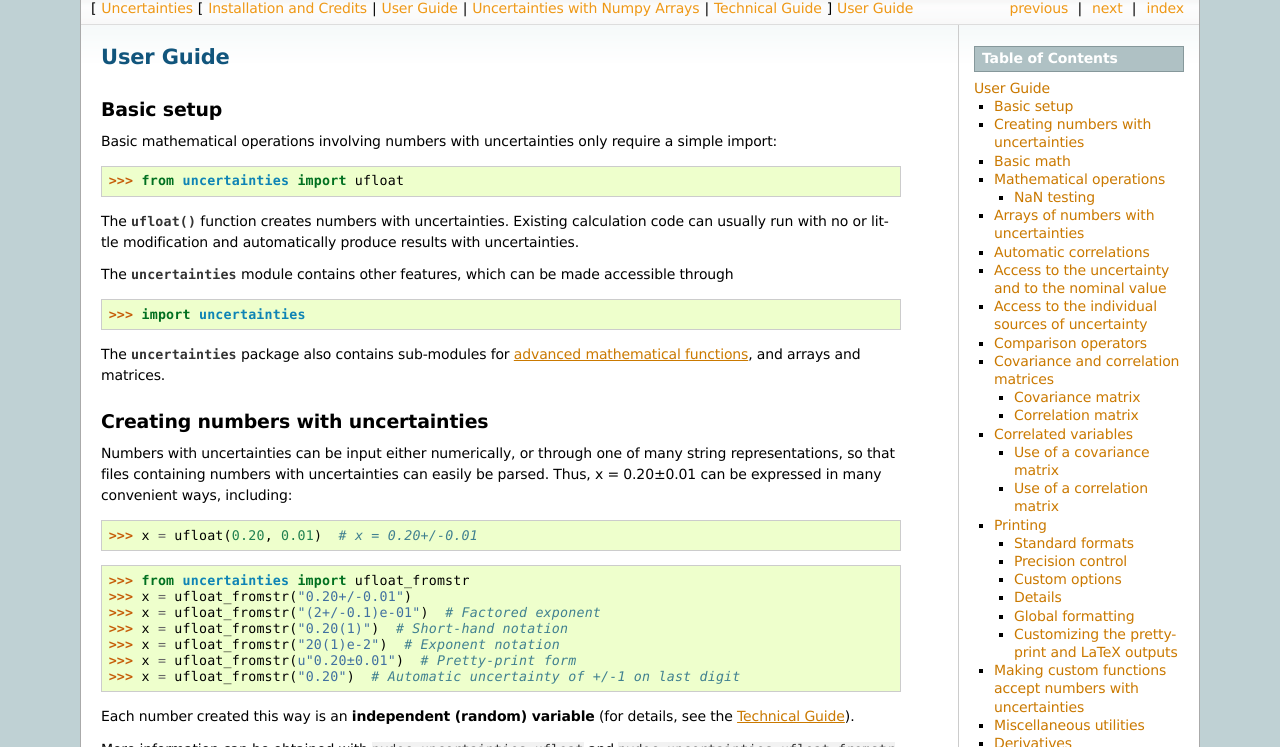
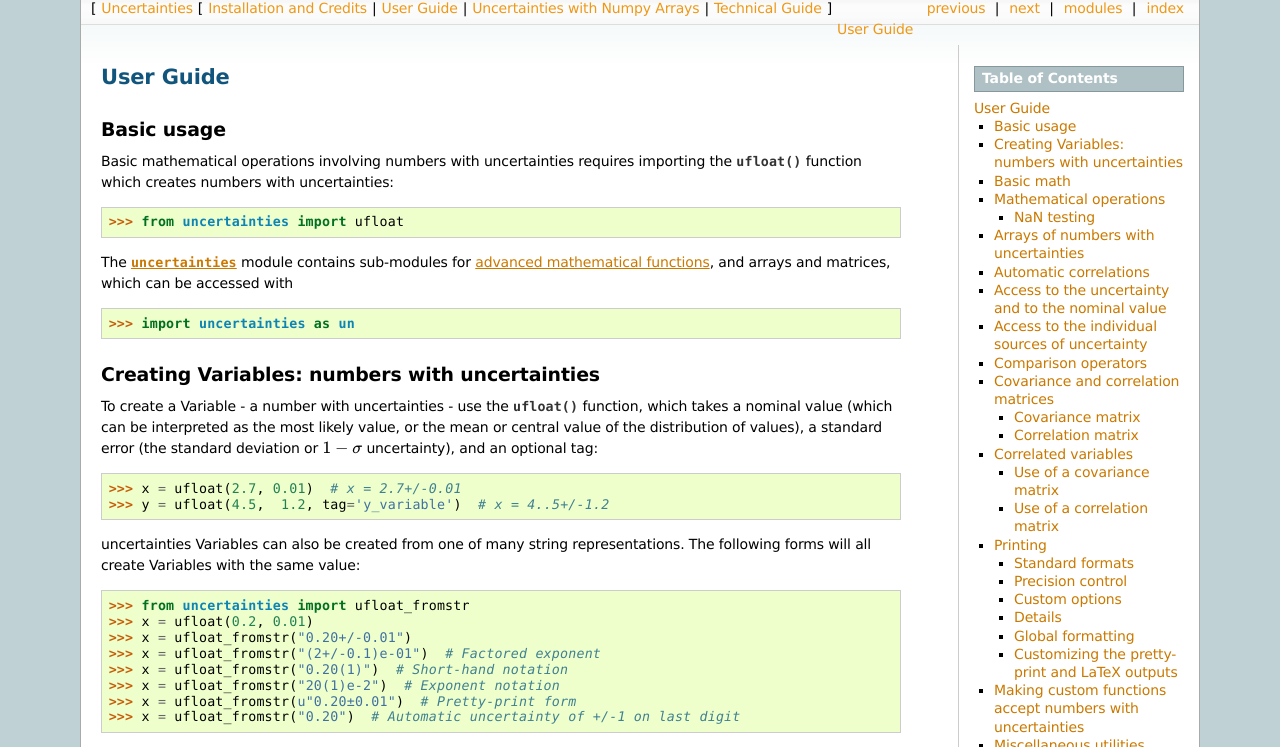
Before and after one commit to lmfit/uncertainties, a Sphinx documentation site: the page built from doc/user_guide.rst, in a window 1280 px wide and 1400 px high. Shown: the part 112-859 px from the top of the window. Built offline with Sphinx 7.4.7, drawn with Linux system fonts in a browser that asks for light colours; pages that are not in the unit, such as notebooks, are missing from menus; some of the changed text lies outside the part shown; grey boxes are pictures that could not be loaded.

Commit message:
updates for user_guide

```diff
--- a/doc/user_guide.rst
+++ b/doc/user_guide.rst
@@ -6,44 +6,43 @@
 ==========
 
 
-Basic setup
+Basic usage
 ===========
 
-Basic mathematical operations involving numbers with uncertainties
-only require a simple import:
+Basic mathematical operations involving numbers with uncertainties requires
+importing the :func:`ufloat` function which creates numbers with uncertainties:
 
 >>> from uncertainties import ufloat
 
-The :func:`ufloat` function creates numbers with uncertainties. Existing
-calculation code can usually run with no or little modification and
-automatically produce results with uncertainties.
+The :mod:`uncertainties` module contains sub-modules for :ref:`advanced
+mathematical functions <advanced math operations>`, and :doc:`arrays and
+matrices <numpy_guide>`, which can be accessed with
 
-.. The "import uncertainties" is put here because some examples requires
-   uncertainties to have been imported (and not only ufloat).
-
-The :mod:`uncertainties` module contains other features, which can be
-made accessible through
-
->>> import uncertainties
-
-The :mod:`uncertainties` package also contains sub-modules for
-:ref:`advanced mathematical functions <advanced math operations>`, and
-:doc:`arrays and matrices <numpy_guide>`.
+>>> import uncertainties as un
 
 .. index::
    pair: number with uncertainty; creation
 
-Creating numbers with uncertainties
-===================================
+Creating Variables: numbers with uncertainties
+================================================
 
-Numbers with uncertainties can be input either numerically, or through
-one of many string representations, so that files containing numbers
-with uncertainties can easily be parsed.  Thus, x = 0.20±0.01 can be
-expressed in many convenient ways, including:
+.. module:: uncertainties
 
->>> x = ufloat(0.20, 0.01)  # x = 0.20+/-0.01
+To create a Variable - a number with uncertainties - use the :func:`ufloat`
+function, which takes a nominal value (which can be interpreted as the most
+likely value, or the mean or central value of the distribution of values), a
+standard error (the standard deviation or :math:`1-\sigma` uncertainty), and an
+optional tag:
+
+>>> x = ufloat(2.7, 0.01)  # x = 2.7+/-0.01
+>>> y = ufloat(4.5,  1.2, tag='y_variable')  # x = 4..5+/-1.2
+
+uncertainties Variables can also be created from one of many
+string representations.  The following forms will all create Variables with the
+same value:
 
 >>> from uncertainties import ufloat_fromstr
+>>> x = ufloat(0.2, 0.01)
 >>> x = ufloat_fromstr("0.20+/-0.01")
 >>> x = ufloat_fromstr("(2+/-0.1)e-01")  # Factored exponent
 >>> x = ufloat_fromstr("0.20(1)")  # Short-hand notation
@@ -51,12 +50,10 @@
 >>> x = ufloat_fromstr(u"0.20±0.01")  # Pretty-print form
 >>> x = ufloat_fromstr("0.20")  # Automatic uncertainty of +/-1 on last digit
 
-Each number created this way is an **independent (random) variable**
-(for details, see the :ref:`Technical Guide <math_def_num_uncert>`).
 
-More information can be obtained with ``pydoc uncertainties.ufloat``
-and ``pydoc uncertainties.ufloat_fromstr`` ("20(1)×10\ :sup:`-2`\ " is
-also recognized, etc.).
+.. autofunction:: ufloat
+
+.. autofunction:: ufloat_fromstr
 
 
 Basic math
@@ -64,8 +61,9 @@
 
 Calculations can be performed directly, as with regular real numbers:
 
+>>> x = ufloat(0.2, 0.01)
 >>> square = x**2
->>> print square
+>>> print(square)
 0.040+/-0.004
 
 
@@ -121,7 +119,7 @@
 >>> arr = numpy.array([ufloat(1, 0.01), ufloat(2, 0.1)])
 >>> 2*arr
 [2.0+/-0.02 4.0+/-0.2]
->>> print arr.sum()
+>>> print(arr.sum())
 3.00+/-0.10
 
 Thus, usual operations on NumPy arrays can be performed transparently
@@ -143,7 +141,7 @@
 uncertainty defined above,
 
 >>> square = x**2
->>> print square
+>>> print(square)
 0.040+/-0.004
 >>> square - x*x
 0.0+/-0
@@ -174,16 +172,13 @@
 The nominal value and the uncertainty (standard deviation) can also be
 accessed independently:
 
->>> print square
+>>> print(square)
 0.040+/-0.004
->>> print square.nominal_value
+>>> print(square.nominal_value)
 0.04
->>> print square.n  # Abbreviation
-0.04
->>> print square.std_dev
+>>> print(square.std_dev)
 0.004
->>> print square.s  # Abbreviation
-0.004
+
 
 Access to the individual sources of uncertainty
 ===============================================
@@ -205,7 +200,7 @@
 >>> sum_value
 21.0+/-0.223606797749979
 >>> for (var, error) in sum_value.error_components().items():
-...     print "{}: {}".format(var.tag, error)
+...     print("{}: {}".format(var.tag, error))
 ...
 u variable: 0.1
 v variable: 0.2
@@ -238,7 +233,7 @@
 
 Comparison operators behave in a natural way:
 
->>> print x
+>>> print(x)
 0.200+/-0.010
 >>> y = x + 0.0001
 >>> y
@@ -254,9 +249,9 @@
 
 >>> y = ufloat(1, 0.1)
 >>> z = ufloat(1, 0.1)
->>> print y
+>>> print(y)
 1.00+/-0.10
->>> print z
+>>> print(z)
 1.00+/-0.10
 >>> y == y
 True
@@ -367,7 +362,7 @@
 
 >>> (u3, v3, sum3) = uncertainties.correlated_values_norm(
 ...     [(1, 0.1), (10, 0.1), (21, 0.22360679774997899)], corr_matrix)
->>> print u3
+>>> print(u3)
 1.00+/-0.10
 
 The three returned numbers with uncertainties have the correct
@@ -390,7 +385,7 @@
 
 Numbers with uncertainties can be printed conveniently:
 
->>> print x
+>>> print(x)
 0.200+/-0.010
 
 The resulting form can generally be parsed back with
@@ -409,7 +404,7 @@
 More **control over the format** can be obtained (in Python 2.6+)
 through the usual :func:`format` method of strings:
 
->>> print 'Result = {:10.2f}'.format(x)
+>>> print('Result = {:10.2f}'.format(x))
 Result =       0.20+/-      0.01
 
 (Python 2.6 requires ``'{0:10.2f}'`` instead, with the usual explicit
@@ -439,13 +434,13 @@
 precision (and before any valid float format type like ``f``, ``e``,
 the empty format type, etc.):
 
->>> print '1 significant digit on the uncertainty: {:.1u}'.format(x)
+>>> print('1 significant digit on the uncertainty: {:.1u}'.format(x))
 1 significant digit on the uncertainty: 0.20+/-0.01
->>> print '3 significant digits on the uncertainty: {:.3u}'.format(x)
+>>> print('3 significant digits on the uncertainty: {:.3u}'.format(x))
 3 significant digits on the uncertainty: 0.2000+/-0.0100
->>> print '1 significant digit, exponent notation: {:.1ue}'.format(x)
+>>> print('1 significant digit, exponent notation: {:.1ue}'.format(x))
 1 significant digit, exponent notation: (2.0+/-0.1)e-01
->>> print '1 significant digit, percentage: {:.1u%}'.format(x)
+>>> print('1 significant digit, percentage: {:.1u%}'.format(x))
 1 significant digit, percentage: (20+/-1)%
 
 When :mod:`uncertainties` must **choose the number of significant
@@ -472,9 +467,9 @@
 
 - ``P`` for **pretty-printing**:
 
-  >>> print '{:.2e}'.format(x)
+  >>> print('{:.2e}'.format(x))
   (2.00+/-0.10)e-01
-  >>> print u'{:.2eP}'.format(x)
+  >>> print(u'{:.2eP}'.format(x))
   (2.00±0.10)×10⁻¹
 
   The pretty-printing mode thus uses "±", "×" and superscript
@@ -484,7 +479,7 @@
 
 - ``S`` for the **shorthand notation**:
 
-  >>> print '{:+.1uS}'.format(x)  # Sign, 1 digit for the uncertainty, shorthand
+  >>> print('{:+.1uS}'.format(x))  # Sign, 1 digit for the uncertainty, shorthand
   +0.20(1)
 
   In this notation, the digits in parentheses represent the
@@ -494,14 +489,14 @@
 
   >>> print x*1e7
   (2.00+/-0.10)e+06
-  >>> print '{:L}'.format(x*1e7)  # Automatic exponent form, LaTeX
+  >>> print('{:L}'.format(x*1e7))  # Automatic exponent form, LaTeX
   \left(2.00 \pm 0.10\right) \times 10^{6}
 
 - ``p`` is for requiring that parentheses be always printed around the …±… part
   (without enclosing any exponent or trailing "%", etc.). This can for instance
   be useful so as to explicitly factor physical units:
 
-    >>> print '{:p} kg'.format(x)  # Adds parentheses
+    >>> print('{:p} kg'.format(x))  # Adds parentheses
     (0.200+/-0.010) kg
     >>> print("{:p} kg".format(x*1e7))  # No parentheses added (exponent)
     (2.00+/-0.10)e+06 kg
@@ -518,12 +513,12 @@
 uncertainty (the rule is the same as for floats). The exponent is
 generally **factored**, for increased legibility:
 
->>> print x*1e7
+>>> print(x*1e7)
 (2.00+/-0.10)e+06
 
 When a *format width* is used, the common exponent is not factored:
 
->>> print 'Result = {:10.1e}'.format(x*1e-10)
+>>> print('Result = {:10.1e}'.format(x*1e-10))
 Result =    2.0e-11+/-   0.1e-11
 
 (Using a (minimal) width of 1 is thus a way of forcing exponents to not
@@ -537,24 +532,24 @@
 An uncertainty which is *exactly* **zero** is always formatted as an
 integer:
 
->>> print ufloat(3.1415, 0)
+>>> print(ufloat(3.1415, 0))
 3.1415+/-0
->>> print ufloat(3.1415e10, 0)
+>>> print(ufloat(3.1415e10, 0))
 (3.1415+/-0)e+10
->>> print ufloat(3.1415, 0.0005)
+>>> print(ufloat(3.1415, 0.0005))
 3.1415+/-0.0005
->>> print '{:.2f}'.format(ufloat(3.14, 0.001))
+>>> print('{:.2f}'.format(ufloat(3.14, 0.001)))
 3.14+/-0.00
->>> print '{:.2f}'.format(ufloat(3.14, 0.00))
+>>> print('{:.2f}'.format(ufloat(3.14, 0.00)))
 3.14+/-0
 
 **All the digits** of a number with uncertainty are given in its
 representation:
 
 >>> y = ufloat(1.23456789012345, 0.123456789)
->>> print y
+>>> print(y)
 1.23+/-0.12
->>> print repr(y)
+>>> print(repr(y))
 1.23456789012345+/-0.123456789
 >>> y
 1.23456789012345+/-0.123456789
@@ -587,7 +582,7 @@
 
    frmtr = ShorthandFormatter()
 
-   print frmtr.format("Result = {0:.1u}", x)  # 1-digit uncertainty
+   print(frmtr.format("Result = {0:.1u}", x))  # 1-digit uncertainty
 
 prints with the shorthand notation: ``Result = 0.20(1)``.
 
@@ -674,9 +669,9 @@
 manner**.  This is what the :func:`nominal_value` and
 :func:`std_dev` functions do:
 
->>> print uncertainties.nominal_value(x)
+>>> print(uncertainties.nominal_value(x))
 0.2
->>> print uncertainties.std_dev(x)
+>>> print(uncertainties.std_dev(x))
 0.01
 >>> uncertainties.nominal_value(3)
 3
```
Also changed, not shown: other parts of doc/user_guide.rst (+2 -2 lines).
